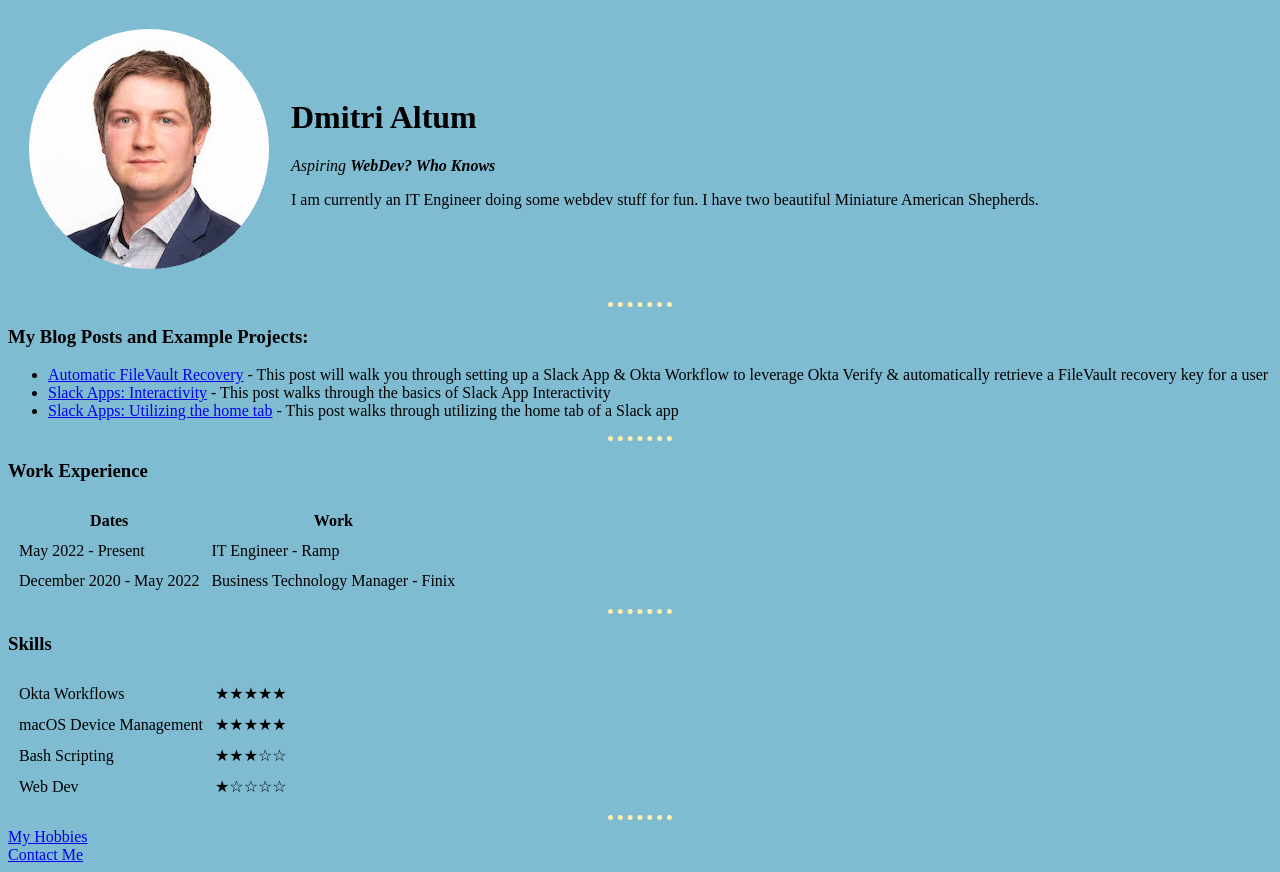
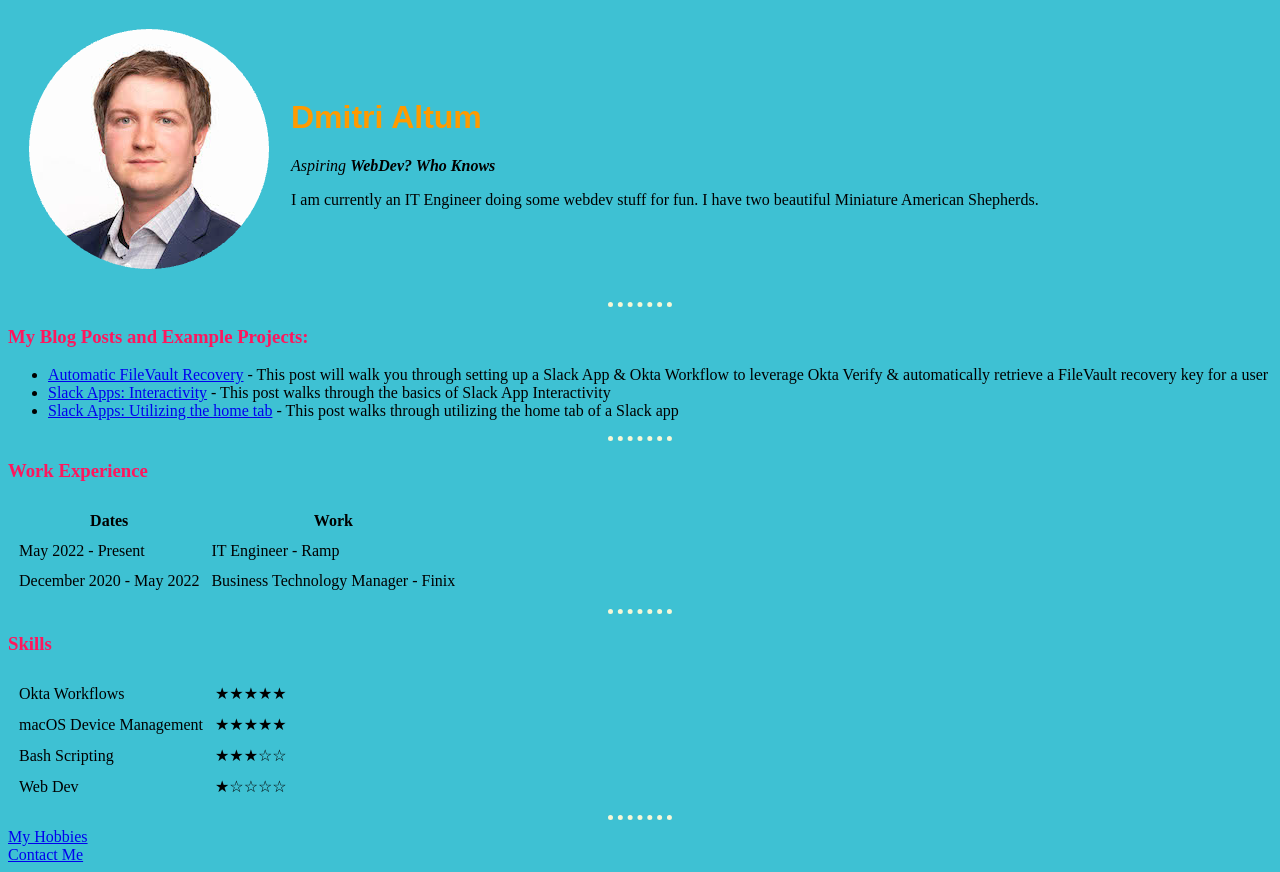
Before and after one commit to DmitriAltum/dmitrialtum.github.io, a plain HTML site: page docs/index.html in a window 1280 px wide. Drawn offline with Linux system fonts and the light colour scheme; files that its build step writes are made by us from their sources.

Commit message:
New CSS
Added styles.css file and linked in the html files

```diff
--- a/css/styles.css
+++ b/css/styles.css
@@ -1,5 +1,5 @@
   body {
-    background-color: #7FBCD2;
+    background-color: #E1FFEE;
   }
 
   hr {
--- /dev/null
+++ b/docs/css/styles.css
@@ -0,0 +1,19 @@
+  body {
+    background-color: #3EC1D3;
+  }
+
+  hr {
+    border-style: dotted none none;
+    width: 5%;
+    border-width: 5px;
+    border-color: #F6F7D7;
+  }
+
+  h1 {
+    color: #FF9A00;
+    font-family: Papyrus, Arial, Georgia;
+  }
+
+  h3 {
+    color: #FF165D;
+  }
```
Also changed, not shown: docs/contact_me.html (+1 -0 lines), docs/hobbies.html (+1 -0 lines), 2 other files.
